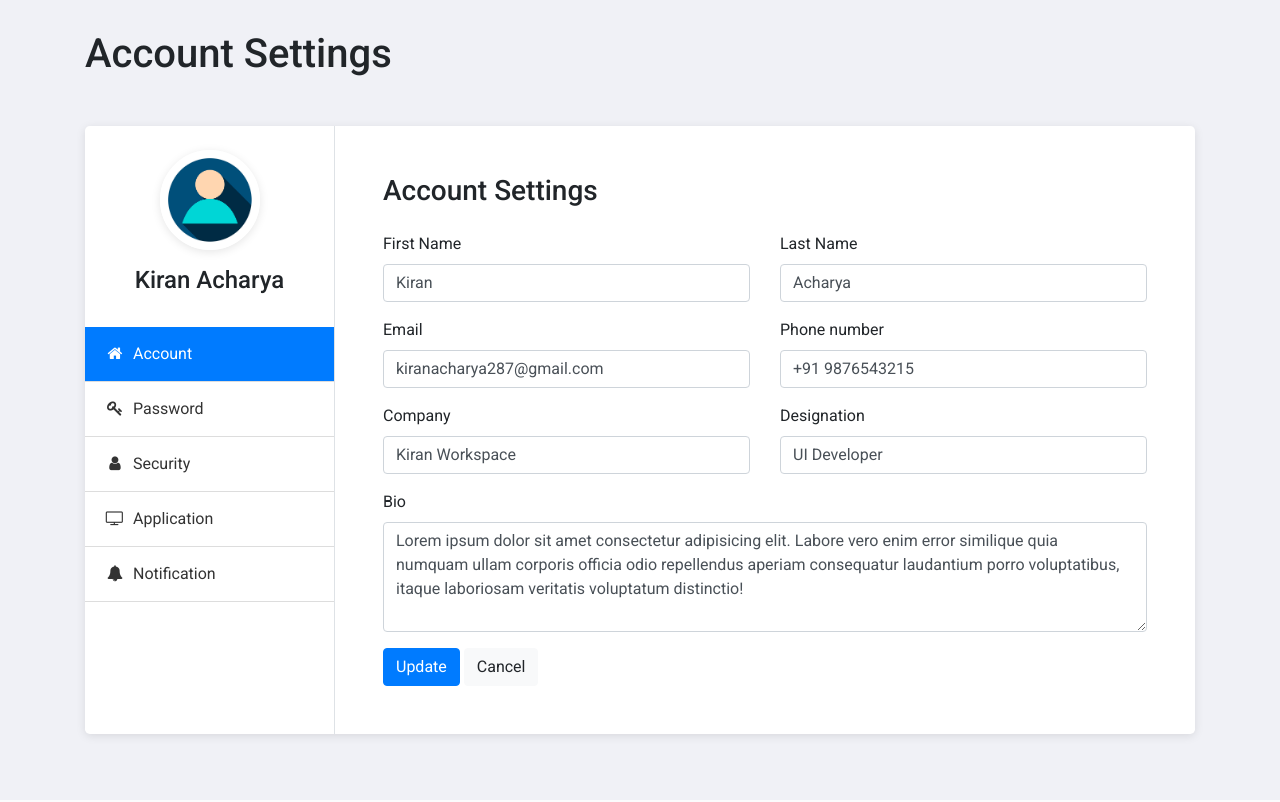
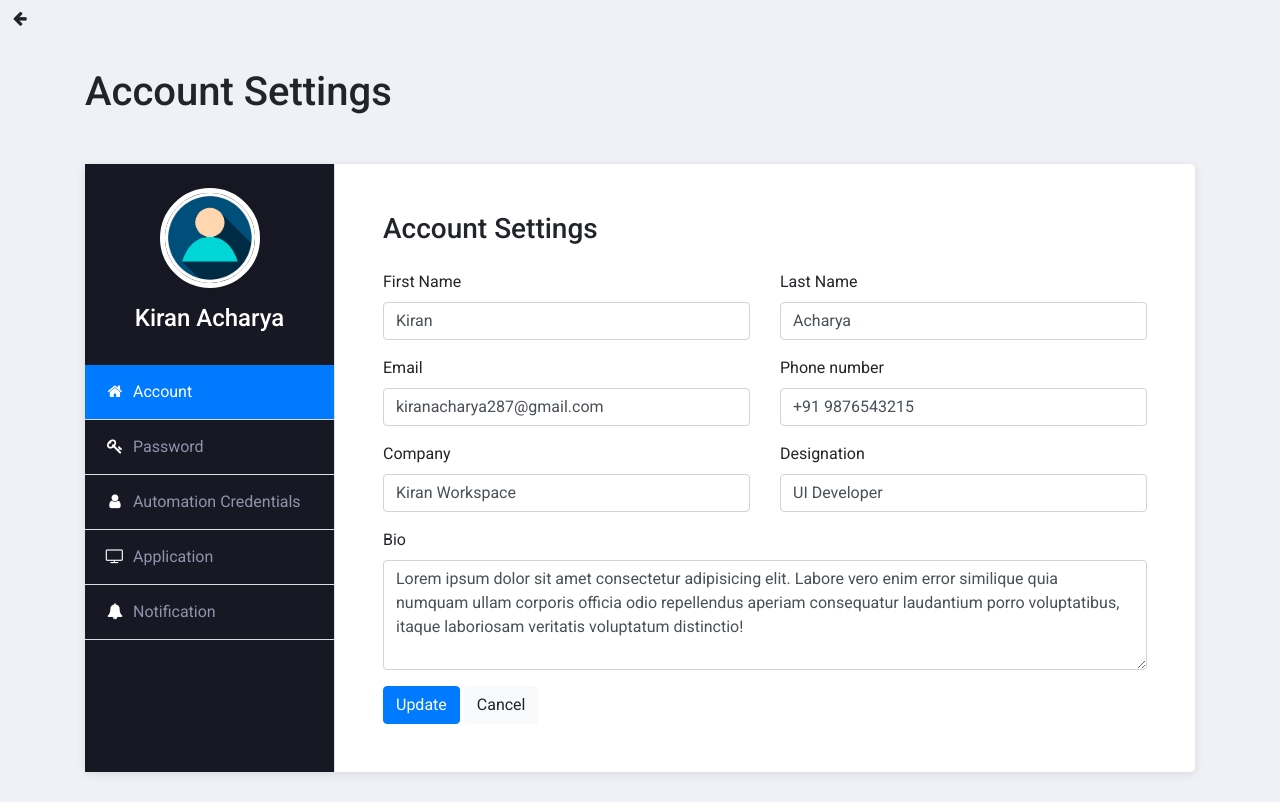
Before and after one commit to Kamlesh480/django_dashbaord, a Django app: page /settings in a window 1280 px wide. Before the commit the page ends 743 px from the top, so only its background shows below. Run offline with Django 4.2, Linux system fonts and the light colour scheme; the visitor is signed in with stand-in values (Sample User, id 1); some libraries are stand-ins or nearby versions.

Commit message:
updated css for user profile

```diff
--- a/support_dashboard/static/account_settings/css/style.css
+++ b/support_dashboard/static/account_settings/css/style.css
@@ -10,6 +10,7 @@ body {
 
 .profile-tab-nav {
   min-width: 250px;
+  background: #181824;
 }
 
 .tab-content {
@@ -24,7 +25,7 @@ body {
   padding: 15px 20px;
   border-bottom: 1px solid #ddd;
   border-radius: 0;
-  color: #333;
+  color: #8e94a9;
 }
 .nav-pills a.nav-link i {
   width: 20px;
@@ -43,3 +44,7 @@ body {
   margin-top: 20px !important;
   margin-bottom: 20px !important;
 }
+
+.text-center {
+  color: white;
+}
--- a/support_dashboard/templates/user_settings.html
+++ b/support_dashboard/templates/user_settings.html
@@ -25,6 +25,19 @@
     />
   </head>
   <body>
+    <!-- Add icon library -->
+    <link
+      rel="stylesheet"
+      href="https://cdnjs.cloudflare.com/ajax/libs/font-awesome/4.7.0/css/font-awesome.min.css"
+    />
+    <!-- Add font awesome icons to buttons -->
+    <form action="{% url 'home' %}" method="POST">
+      {% csrf_token %}
+      <button class="btn" type="submit">
+        <i class="fa fa-arrow-left"></i>
+      </button>
+    </form>
+
     <section class="py-5 my-5">
       <div class="container">
         <h1 class="mb-5">Account Settings</h1>
@@ -80,7 +93,7 @@
                 aria-selected="false"
               >
                 <i class="fa fa-user text-center mr-1"></i>
-                Security
+                Automation Credentials
               </a>
               <a
                 class="nav-link"
@@ -223,33 +236,24 @@ Lorem ipsum dolor sit amet consectetur adipisicing elit. Labore vero enim error
               role="tabpanel"
               aria-labelledby="security-tab"
             >
-              <h3 class="mb-4">Security Settings</h3>
+              <h3 class="mb-4">Automation Credentials</h3>
               <div class="row">
                 <div class="col-md-6">
                   <div class="form-group">
-                    <label>Login</label>
+                    <label>Name</label>
                     <input type="text" class="form-control" />
                   </div>
                 </div>
                 <div class="col-md-6">
                   <div class="form-group">
-                    <label>Two-factor auth</label>
+                    <label>Api key:</label>
                     <input type="text" class="form-control" />
                   </div>
                 </div>
                 <div class="col-md-6">
                   <div class="form-group">
-                    <div class="form-check">
-                      <input
-                        class="form-check-input"
-                        type="checkbox"
-                        value=""
-                        id="recovery"
-                      />
-                      <label class="form-check-label" for="recovery">
-                        Recovery
-                      </label>
-                    </div>
+                    <label>Description</label>
+                    <input type="text" class="form-control" />
                   </div>
                 </div>
               </div>
```
